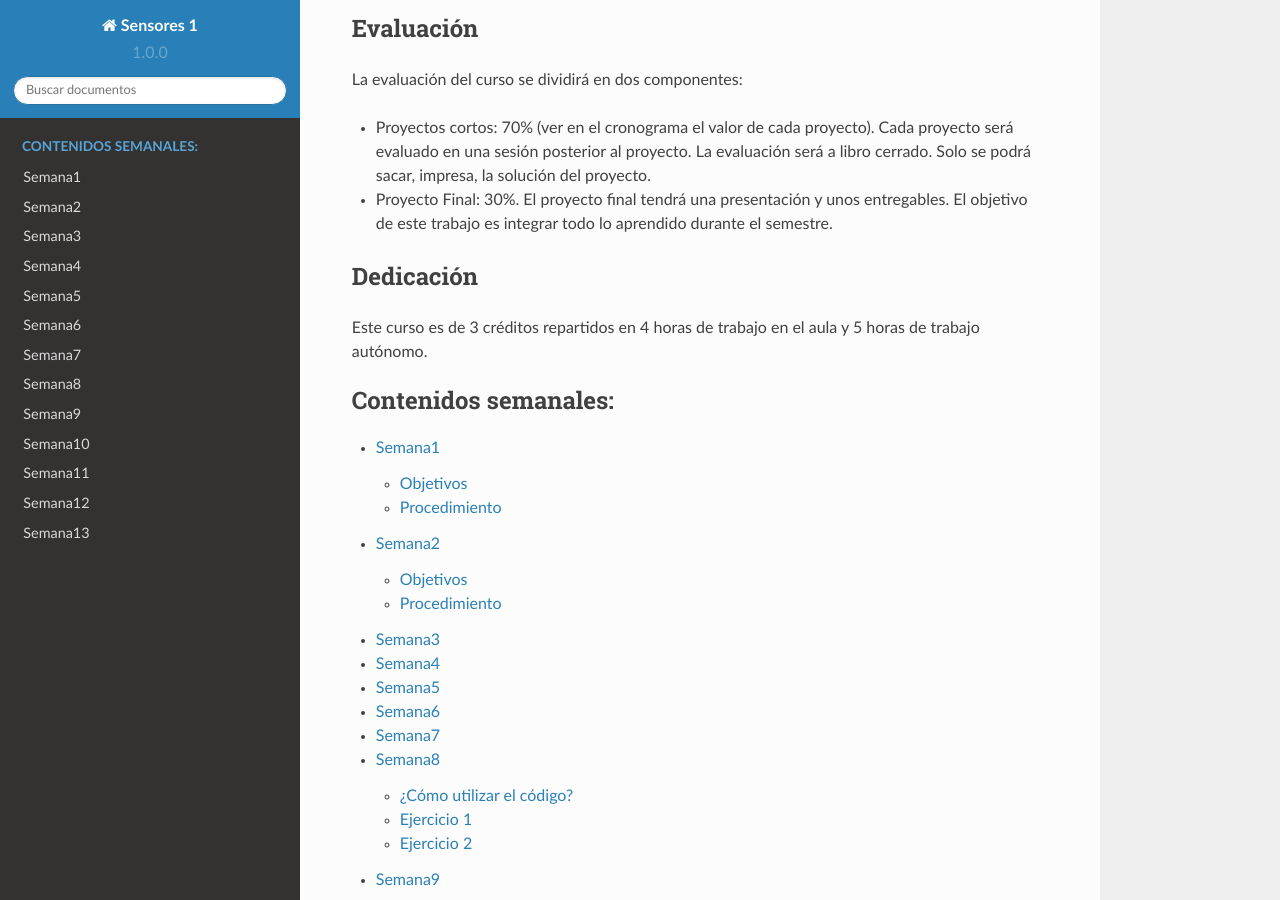
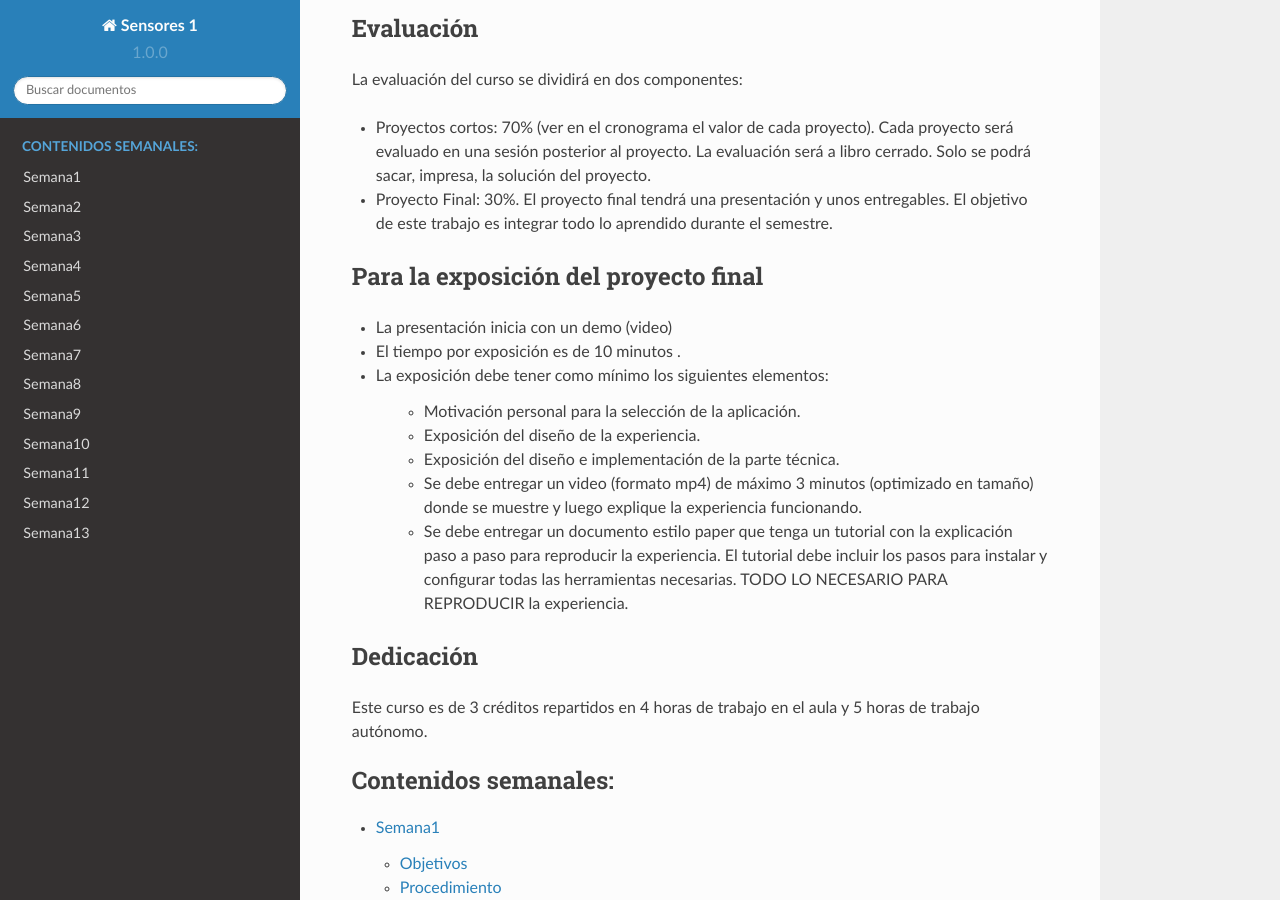
Before and after one commit to juanferfranco/sensores1, a Sphinx documentation site: the page built from docs/index.rst, in a window 1280 px wide and 900 px high, scrolled down 940 px. Built offline with Sphinx 7.4.7 and the Read the Docs theme 2.0.0, drawn with Linux system fonts in a browser that asks for light colours.

Commit message:
update final project requirements

```diff
--- a/docs/index.rst
+++ b/docs/index.rst
@@ -39,6 +39,21 @@ La evaluación del curso se dividirá en dos componentes:
 * Proyecto Final:   30%. El proyecto final tendrá una presentación y unos entregables. El objetivo de este trabajo es
   integrar todo lo aprendido durante el semestre.
 
+Para la exposición del proyecto final
+--------------------------------------------
+* La presentación inicia con un demo (video)
+* El tiempo por exposición es de 10 minutos .
+* La exposición debe tener como mínimo los siguientes elementos:
+
+    * Motivación personal para la selección de la aplicación.
+    * Exposición del diseño de la experiencia.
+    * Exposición del diseño e implementación de la parte técnica.
+    * Se debe entregar un video (formato mp4) de máximo 3 minutos (optimizado en tamaño) donde se muestre y luego explique
+      la experiencia funcionando.
+    * Se debe entregar un documento estilo paper que tenga un tutorial con la explicación paso a paso para reproducir
+      la experiencia. El tutorial debe incluir los pasos para instalar y configurar todas las herramientas necesarias. TODO
+      LO NECESARIO PARA REPRODUCIR la experiencia.
+
 Dedicación
 ----------
 Este curso es de 3 créditos repartidos en 4 horas de trabajo en el aula y 5 horas de trabajo autónomo.
```
